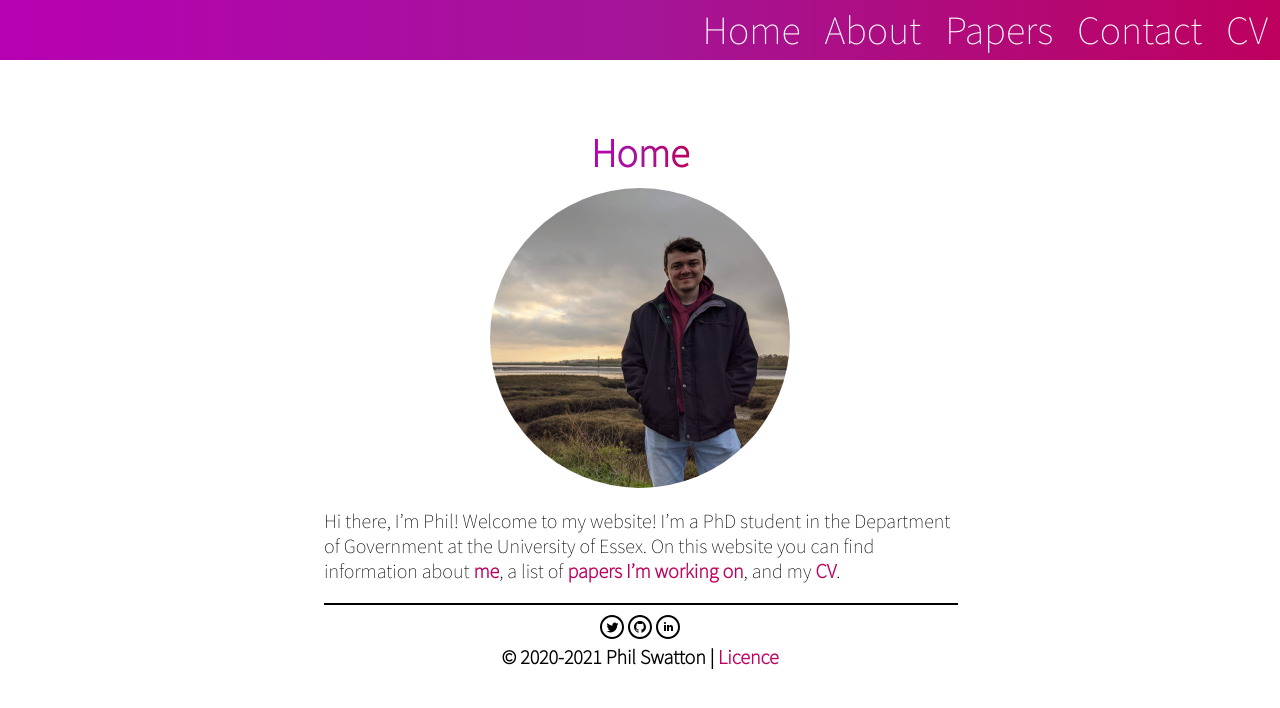
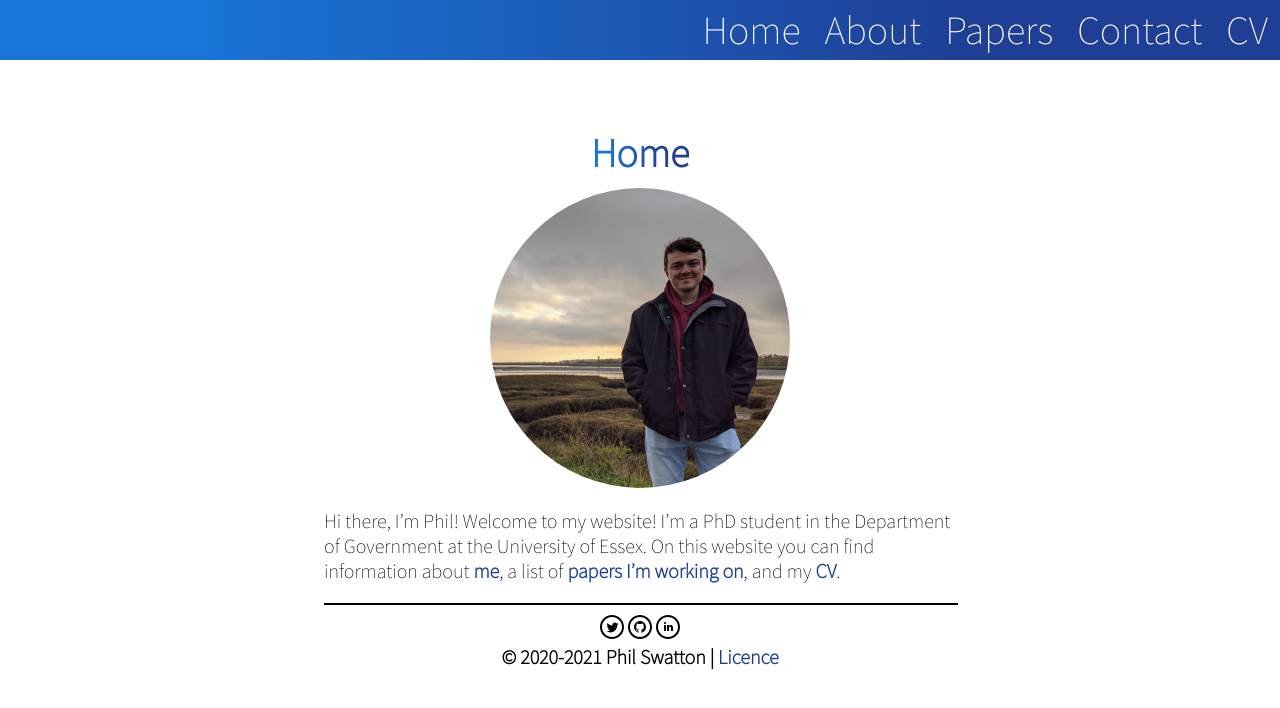
Before and after one commit to philswatton/philswatton.github.io, a Jekyll site: the page built from index.md, in a window 1280 px wide. Shown: the top 708 px of the page. Built offline with Jekyll 4.4.1, drawn with Linux system fonts in a browser that asks for light colours.

Commit message:
colour change

```diff
--- a/_sass/main.scss
+++ b/_sass/main.scss
@@ -1,7 +1,8 @@
-$colour1: #b601b2;
-$colour2: #a41598;
-$colour3: #be005e;
-$main-gradient: linear-gradient(90deg, $colour1 0%, $colour2 50%, $colour3 100%);
+$colour1: rgba(24,117,214,1);
+$colour2: rgba(28,87,179,1);
+$colour3: rgba(31,63,150,1);
+$main-gradient: linear-gradient(90deg, $colour1 15%, $colour2 50%, $colour3 75%);
+
 $nav-height: 60px;
 
 :root {
```
